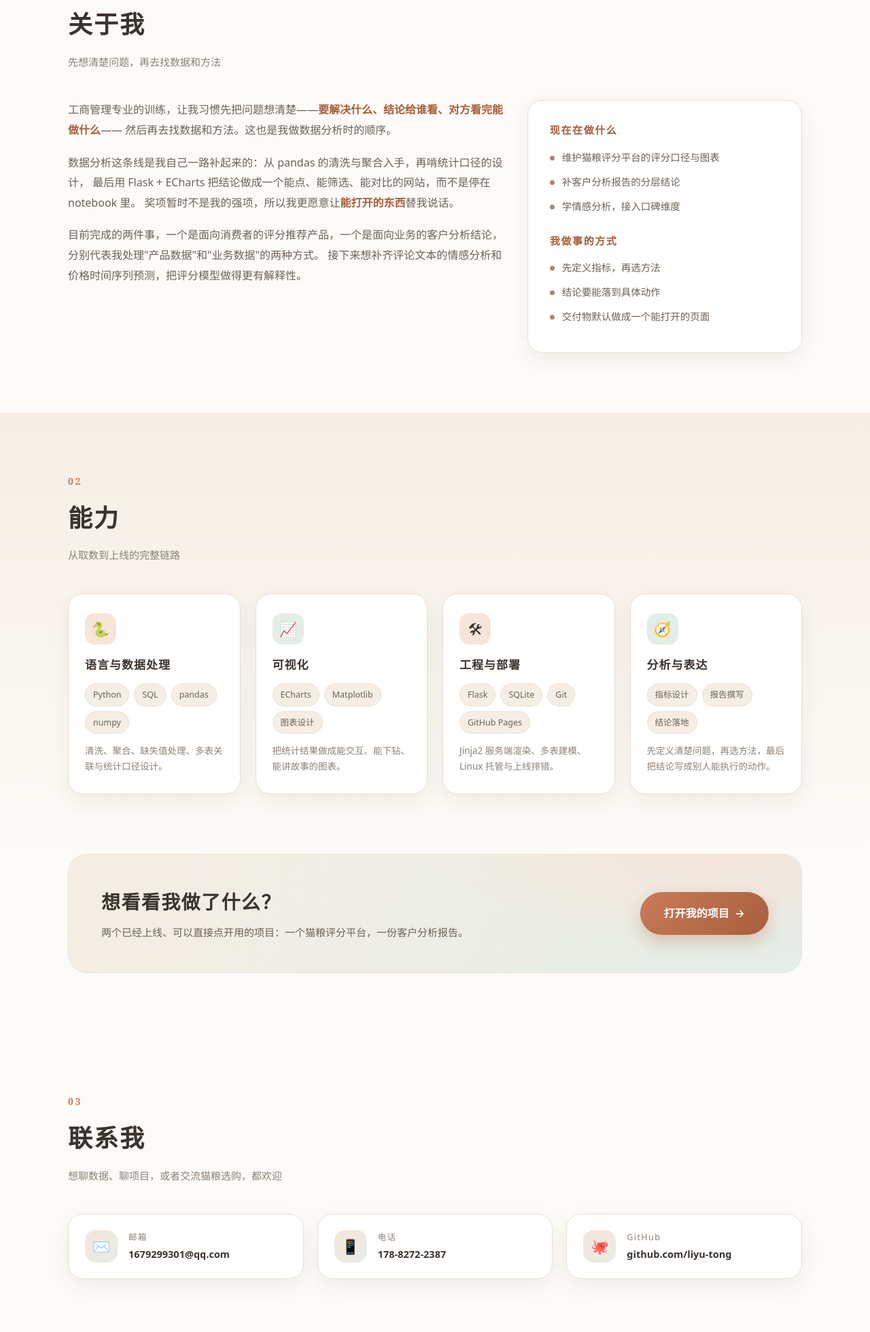
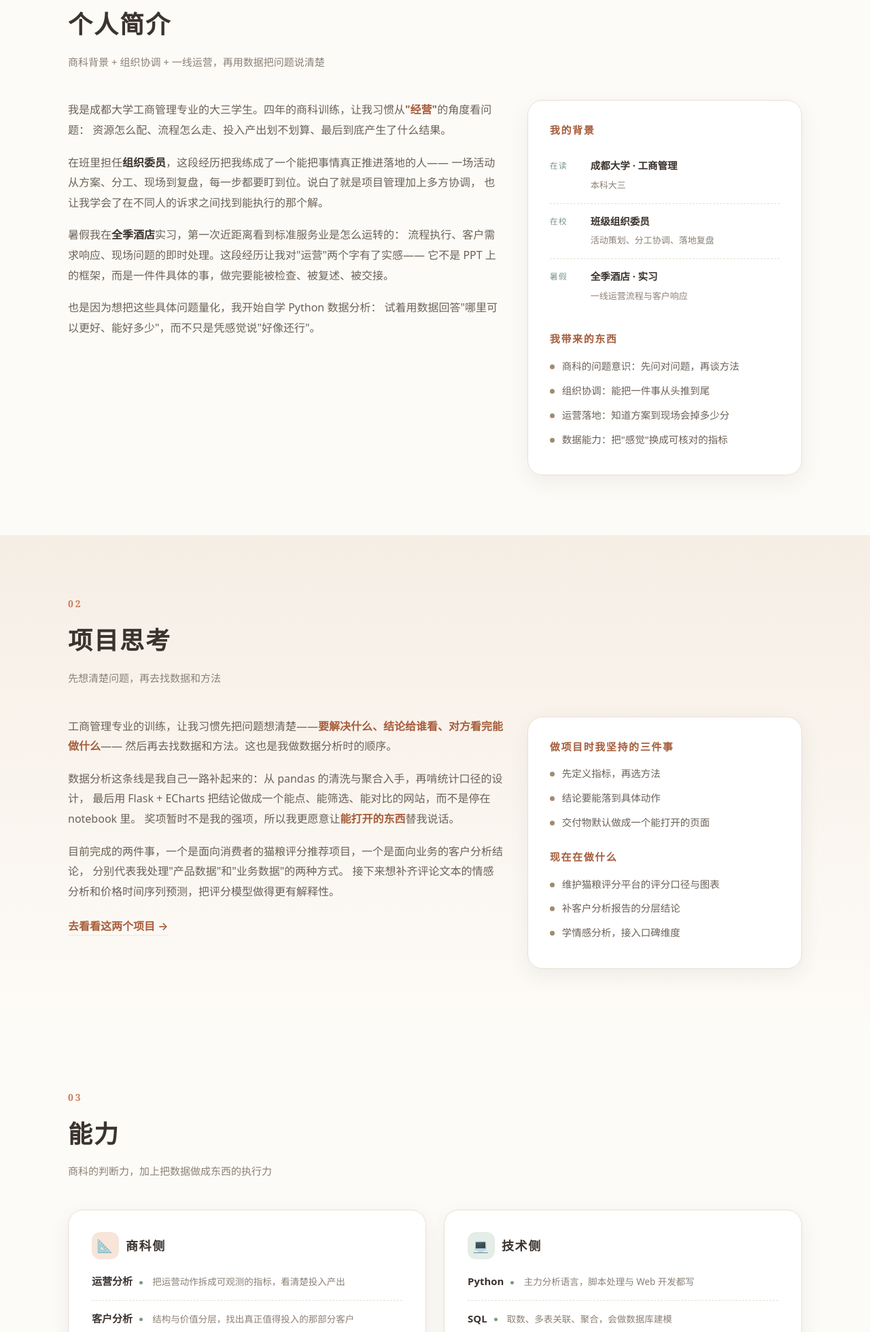
Before and after one commit to liyu-tong/liyu-tong.github.io, a plain HTML site: page index.html in a window 1280 px wide. Shown: the part 841-2800 px from the top of the page at 68% size. Drawn offline with Linux system fonts and the light colour scheme.

Commit message:
内容更新：新增个人简介（工商管理/组织委员/全季酒店实习），关于我改为项目思考，能力分商科侧与技术侧

```diff
--- a/assets/main.js
+++ b/assets/main.js
@@ -13,7 +13,7 @@
 
   // ---------- 滚动进场（同组元素错开出现）----------
   var targets = document.querySelectorAll(
-    ".intro-text, .intro-photo, .about-grid > *, .skill, .cta-inner, .contact, .proj, .next-band"
+    ".intro-text, .intro-photo, .about-grid > *, .skill-panel, .cta-inner, .contact, .proj, .next-band"
   );
   targets.forEach(function (el) { el.classList.add("reveal"); });
 
--- a/assets/style.css
+++ b/assets/style.css
@@ -117,9 +117,16 @@ header.nav, section, footer { position: relative; z-index: 1; }
 }
 .wave-line path { fill: none; stroke: currentColor; stroke-width: 3.5; stroke-linecap: round; }
 .name-en {
-  margin: 10px 0 26px; font-size: 14px; letter-spacing: 5px;
+  margin: 10px 0 18px; font-size: 14px; letter-spacing: 5px;
   color: var(--muted); text-transform: uppercase;
 }
+
+/* 第一屏身份行：工商管理大三 | 组织委员 | 全季酒店实习 | Python 数据分析爱好者 */
+.identity {
+  margin: 0 0 26px; font-size: 15px; font-weight: 600;
+  color: var(--clay-deep); letter-spacing: .4px; line-height: 1.9;
+}
+.identity i { font-style: normal; color: var(--sage); margin: 0 6px; font-weight: 400; }
 
 .lead {
   font-size: 16.5px; color: var(--ink-2); margin: 0 0 30px; max-width: 46ch;
@@ -205,6 +212,27 @@ header.nav, section, footer { position: relative; z-index: 1; }
 }
 .side-card h3 + ul { margin-bottom: 24px; }
 .side-card ul:last-child { margin-bottom: 0; }
+
+/* 经历清单 */
+.cv-list { list-style: none; margin: 0; padding: 0; }
+.cv-list li {
+  display: flex; gap: 14px; padding: 12px 0;
+  border-bottom: 1px dashed var(--line);
+}
+.cv-list li:last-child { border-bottom: none; }
+.cv-when {
+  flex: none; width: 46px; font-size: 12px; letter-spacing: 1px;
+  color: var(--sage); padding-top: 3px;
+}
+.cv-list b { display: block; font-size: 14.5px; color: var(--ink); }
+.cv-list i { font-style: normal; font-size: 13px; color: var(--muted); }
+
+.prose-link { margin-top: 22px !important; }
+.prose-link a {
+  font-weight: 600; color: var(--clay-deep);
+  border-bottom: 1px solid var(--clay-soft); padding-bottom: 2px;
+}
+.prose-link a:hover { border-bottom-color: var(--clay); }
 .dot-list { list-style: none; margin: 0; padding: 0; }
 .dot-list li {
   position: relative; padding-left: 18px; margin-bottom: 9px;
@@ -216,16 +244,36 @@ header.nav, section, footer { position: relative; z-index: 1; }
   background: linear-gradient(135deg, var(--sage), var(--clay));
 }
 
-/* ---------------------------- 能力 ---------------------------- */
-.skill-grid { display: grid; grid-template-columns: repeat(4, 1fr); gap: 22px; }
-.skill { padding: 28px 24px; }
-.skill-ico {
-  display: grid; place-items: center; width: 46px; height: 46px;
-  border-radius: 14px; background: var(--clay-soft); font-size: 21px; margin-bottom: 14px;
+/* ---------------------------- 能力（商科侧 / 技术侧） ---------------------------- */
+.skill-cols { display: grid; grid-template-columns: 1fr 1fr; gap: 26px; }
+.skill-panel { padding: 32px 34px; }
+.skill-panel h3 {
+  display: flex; align-items: center; gap: 10px;
+  font-family: var(--serif); font-size: 18px; letter-spacing: 1.6px;
+  margin: 0 0 18px; color: var(--ink);
 }
-.skill:nth-child(2n) .skill-ico { background: var(--sage-soft); }
-.skill h3 { font-family: var(--serif); font-size: 17px; margin: 0 0 12px; letter-spacing: 1px; }
-.skill p { margin: 14px 0 0; font-size: 13.5px; color: var(--muted); line-height: 1.7; }
+.panel-ico {
+  display: grid; place-items: center; width: 40px; height: 40px;
+  border-radius: 12px; background: var(--clay-soft); font-size: 19px;
+}
+.skill-panel:nth-child(2) .panel-ico { background: var(--sage-soft); }
+
+.skill-list { list-style: none; margin: 0; padding: 0; }
+.skill-list li {
+  padding: 12px 0; border-bottom: 1px dashed var(--line);
+}
+.skill-list li:first-child { padding-top: 0; }
+.skill-list li:last-child { border-bottom: none; padding-bottom: 0; }
+.skill-list b {
+  display: inline-block; font-size: 15px; color: var(--ink);
+  font-weight: 600; margin-right: 10px;
+}
+.skill-list b::after {
+  content: ""; display: inline-block; width: 5px; height: 5px;
+  border-radius: 50%; background: var(--sage); margin-left: 10px;
+  vertical-align: middle;
+}
+.skill-list i { font-style: normal; font-size: 13.5px; color: var(--muted); }
 
 .chips { display: flex; flex-wrap: wrap; gap: 7px; }
 .chips span {
@@ -336,14 +384,14 @@ header.nav, section, footer { position: relative; z-index: 1; }
   .photo-stack img { height: 360px; }
   .about-grid { grid-template-columns: 1fr; }
   .proj-grid { grid-template-columns: 1fr; }
-  .skill-grid { grid-template-columns: 1fr 1fr; }
+  .skill-cols { grid-template-columns: 1fr; }
 }
 @media (max-width: 768px) {
   .nav-links { gap: 16px; font-size: 14px; }
   .nav-links a:not(.nav-cta) { display: none; }
   .intro { padding: 44px 0 66px; }
   .sec { padding: 62px 0; }
-  .skill-grid { grid-template-columns: 1fr; }
+  .skill-panel { padding: 26px 24px; }
   .contact-grid { grid-template-columns: 1fr; }
   .cta-inner { padding: 32px 26px; }
   .btn { min-height: 44px; }
--- a/index.html
+++ b/index.html
@@ -4,7 +4,7 @@
 <meta charset="UTF-8">
 <meta name="viewport" content="width=device-width, initial-scale=1">
 <title>李雨桐 · 个人主页</title>
-<meta name="description" content="李雨桐，成都大学工商管理专业大三学生，用 Python 做数据分析：猫粮评分平台、客户分析报告。">
+<meta name="description" content="李雨桐，成都大学工商管理专业大三，班级组织委员，全季酒店实习；用 Python 做数据分析，作品：猫粮评分平台、客户分析报告。">
 <link rel="stylesheet" href="assets/style.css">
 </head>
 <body>
@@ -19,8 +19,9 @@
   <div class="wrap nav-inner">
     <a class="brand" href="index.html">李雨桐</a>
     <nav class="nav-links">
-      <a href="#about">关于</a>
-      <a href="#skills">技能</a>
+      <a href="#profile">简介</a>
+      <a href="#thinking">项目思考</a>
+      <a href="#skills">能力</a>
       <a href="#contact">联系</a>
       <a class="nav-cta" href="projects.html">我的项目 →</a>
     </nav>
@@ -42,17 +43,21 @@
       </h1>
       <p class="name-en">Li Yutong</p>
 
+      <p class="identity">
+        工商管理大三 <i>|</i> 组织委员 <i>|</i> 全季酒店实习 <i>|</i> Python 数据分析爱好者
+      </p>
+
       <p class="lead">
-        工商管理专业的同时，自己把数据分析这条路走了一遍：
-        从 pandas 清洗、统计口径设计，到用 Flask 和 ECharts 把结论做成一个
-        <strong>能点开、能筛选、能对比</strong> 的网站。
-        我更在意"别人真的会用"，而不是 notebook 里那张漂亮的图。
+        商科出身，正在把数据分析学成第二门语言。
+        习惯先把问题定义清楚，再去找数据和方法，最后交付一个
+        <strong>别人真的会用</strong> 的东西——而不是 notebook 里那张漂亮的图。
       </p>
 
       <ul class="facts">
         <li><span>城市</span><b>成都</b></li>
         <li><span>专业</span><b>工商管理 大三</b></li>
-        <li><span>方向</span><b>Python 数据分析</b></li>
+        <li><span>班级职务</span><b>组织委员</b></li>
+        <li><span>实习</span><b>全季酒店</b></li>
       </ul>
 
       <div class="actions">
@@ -72,12 +77,71 @@
   </div>
 </section>
 
-<!-- ===================== 关于我 ===================== -->
-<section class="sec" id="about">
+<!-- ===================== 01 个人简介 ===================== -->
+<section class="sec" id="profile">
   <div class="wrap">
     <div class="sec-head">
       <span class="sec-no">01</span>
-      <h2 class="sec-title">关于我</h2>
+      <h2 class="sec-title">个人简介</h2>
+      <p class="sec-sub">商科背景 + 组织协调 + 一线运营，再用数据把问题说清楚</p>
+    </div>
+
+    <div class="about-grid">
+      <div class="prose">
+        <p>
+          我是成都大学工商管理专业的大三学生。四年的商科训练，让我习惯从<em>"经营"</em>的角度看问题：
+          资源怎么配、流程怎么走、投入产出划不划算、最后到底产生了什么结果。
+        </p>
+        <p>
+          在班里担任<strong>组织委员</strong>，这段经历把我练成了一个能把事情真正推进落地的人——
+          一场活动从方案、分工、现场到复盘，每一步都要盯到位。说白了就是项目管理加上多方协调，
+          也让我学会了在不同人的诉求之间找到能执行的那个解。
+        </p>
+        <p>
+          暑假我在<strong>全季酒店</strong>实习，第一次近距离看到标准服务业是怎么运转的：
+          流程执行、客户需求响应、现场问题的即时处理。这段经历让我对"运营"两个字有了实感——
+          它不是 PPT 上的框架，而是一件件具体的事，做完要能被检查、被复述、被交接。
+        </p>
+        <p>
+          也是因为想把这些具体问题量化，我开始自学 Python 数据分析：
+          试着用数据回答"哪里可以更好、能好多少"，而不只是凭感觉说"好像还行"。
+        </p>
+      </div>
+
+      <aside class="card side-card">
+        <h3>我的背景</h3>
+        <ul class="cv-list">
+          <li>
+            <span class="cv-when">在读</span>
+            <div><b>成都大学 · 工商管理</b><i>本科大三</i></div>
+          </li>
+          <li>
+            <span class="cv-when">在校</span>
+            <div><b>班级组织委员</b><i>活动策划、分工协调、落地复盘</i></div>
+          </li>
+          <li>
+            <span class="cv-when">暑假</span>
+            <div><b>全季酒店 · 实习</b><i>一线运营流程与客户响应</i></div>
+          </li>
+        </ul>
+        <h3>我带来的东西</h3>
+        <ul class="dot-list">
+          <li>商科的问题意识：先问对问题，再谈方法</li>
+          <li>组织协调：能把一件事从头推到尾</li>
+          <li>运营落地：知道方案到现场会掉多少分</li>
+          <li>数据能力：把"感觉"换成可核对的指标</li>
+        </ul>
+      </aside>
+    </div>
+  </div>
+</section>
+
+<!-- ===================== 02 项目思考 ===================== -->
+<section class="sec sec-tint" id="thinking">
+  <div class="wrap">
+    <div class="sec-head">
+      <span class="sec-no">02</span>
+      <h2 class="sec-title">项目思考</h2>
       <p class="sec-sub">先想清楚问题，再去找数据和方法</p>
     </div>
 
@@ -93,63 +157,97 @@
           奖项暂时不是我的强项，所以我更愿意让<em>能打开的东西</em>替我说话。
         </p>
         <p>
-          目前完成的两件事，一个是面向消费者的评分推荐产品，一个是面向业务的客户分析结论，
+          目前完成的两件事，一个是面向消费者的猫粮评分推荐项目，一个是面向业务的客户分析结论，
           分别代表我处理"产品数据"和"业务数据"的两种方式。
           接下来想补齐评论文本的情感分析和价格时间序列预测，把评分模型做得更有解释性。
+        </p>
+        <p class="prose-link">
+          <a href="projects.html">去看看这两个项目 <span class="arw">→</span></a>
         </p>
       </div>
 
       <aside class="card side-card">
+        <h3>做项目时我坚持的三件事</h3>
+        <ul class="dot-list">
+          <li>先定义指标，再选方法</li>
+          <li>结论要能落到具体动作</li>
+          <li>交付物默认做成一个能打开的页面</li>
+        </ul>
         <h3>现在在做什么</h3>
         <ul class="dot-list">
           <li>维护猫粮评分平台的评分口径与图表</li>
           <li>补客户分析报告的分层结论</li>
           <li>学情感分析，接入口碑维度</li>
         </ul>
-        <h3>我做事的方式</h3>
-        <ul class="dot-list">
-          <li>先定义指标，再选方法</li>
-          <li>结论要能落到具体动作</li>
-          <li>交付物默认做成一个能打开的页面</li>
-        </ul>
       </aside>
     </div>
   </div>
 </section>
 
-<!-- ===================== 技能 ===================== -->
-<section class="sec sec-tint" id="skills">
+<!-- ===================== 03 能力 ===================== -->
+<section class="sec" id="skills">
   <div class="wrap">
     <div class="sec-head">
-      <span class="sec-no">02</span>
+      <span class="sec-no">03</span>
       <h2 class="sec-title">能力</h2>
-      <p class="sec-sub">从取数到上线的完整链路</p>
+      <p class="sec-sub">商科的判断力，加上把数据做成东西的执行力</p>
     </div>
 
-    <div class="skill-grid">
-      <article class="card skill">
-        <span class="skill-ico">🐍</span>
-        <h3>语言与数据处理</h3>
-        <div class="chips"><span>Python</span><span>SQL</span><span>pandas</span><span>numpy</span></div>
-        <p>清洗、聚合、缺失值处理、多表关联与统计口径设计。</p>
+    <div class="skill-cols">
+      <article class="card skill-panel">
+        <h3><span class="panel-ico">📐</span>商科侧</h3>
+        <ul class="skill-list">
+          <li>
+            <b>运营分析</b>
+            <i>把运营动作拆成可观测的指标，看清楚投入产出</i>
+          </li>
+          <li>
+            <b>客户分析</b>
+            <i>结构与价值分层，找出真正值得投入的那部分客户</i>
+          </li>
+          <li>
+            <b>指标设计</b>
+            <i>先统一口径再取数，避免各部门各说各话</i>
+          </li>
+          <li>
+            <b>报告撰写</b>
+            <i>结论先行，落到对方看完就能执行的动作</i>
+          </li>
+          <li>
+            <b>跨部门沟通协调</b>
+            <i>在不同诉求之间找到那个能真正落地的解</i>
+          </li>
+        </ul>
       </article>
-      <article class="card skill">
-        <span class="skill-ico">📈</span>
-        <h3>可视化</h3>
-        <div class="chips"><span>ECharts</span><span>Matplotlib</span><span>图表设计</span></div>
-        <p>把统计结果做成能交互、能下钻、能讲故事的图表。</p>
-      </article>
-      <article class="card skill">
-        <span class="skill-ico">🛠</span>
-        <h3>工程与部署</h3>
-        <div class="chips"><span>Flask</span><span>SQLite</span><span>Git</span><span>GitHub Pages</span></div>
-        <p>Jinja2 服务端渲染、多表建模、Linux 托管与上线排错。</p>
-      </article>
-      <article class="card skill">
-        <span class="skill-ico">🧭</span>
-        <h3>分析与表达</h3>
-        <div class="chips"><span>指标设计</span><span>报告撰写</span><span>结论落地</span></div>
-        <p>先定义清楚问题，再选方法，最后把结论写成别人能执行的动作。</p>
+
+      <article class="card skill-panel">
+        <h3><span class="panel-ico">💻</span>技术侧</h3>
+        <ul class="skill-list">
+          <li>
+            <b>Python</b>
+            <i>主力分析语言，脚本处理与 Web 开发都写</i>
+          </li>
+          <li>
+            <b>SQL</b>
+            <i>取数、多表关联、聚合，会做数据库建模</i>
+          </li>
+          <li>
+            <b>pandas</b>
+            <i>清洗、缺失值处理、口径一致的聚合统计</i>
+          </li>
+          <li>
+            <b>数据清洗</b>
+            <i>把脏数据整理成能直接计算的字段</i>
+          </li>
+          <li>
+            <b>数据可视化</b>
+            <i>ECharts 交互图表，能点、能筛选、能下钻</i>
+          </li>
+          <li>
+            <b>Flask</b>
+            <i>把分析结论做成一个能上线、能访问的产品</i>
+          </li>
+        </ul>
       </article>
     </div>
   </div>
@@ -167,10 +265,10 @@
 </section>
 
 <!-- ===================== 联系 ===================== -->
-<section class="sec" id="contact">
+<section class="sec sec-tint" id="contact">
   <div class="wrap">
     <div class="sec-head">
-      <span class="sec-no">03</span>
+      <span class="sec-no">04</span>
       <h2 class="sec-title">联系我</h2>
       <p class="sec-sub">想聊数据、聊项目，或者交流猫粮选购，都欢迎</p>
     </div>
```
